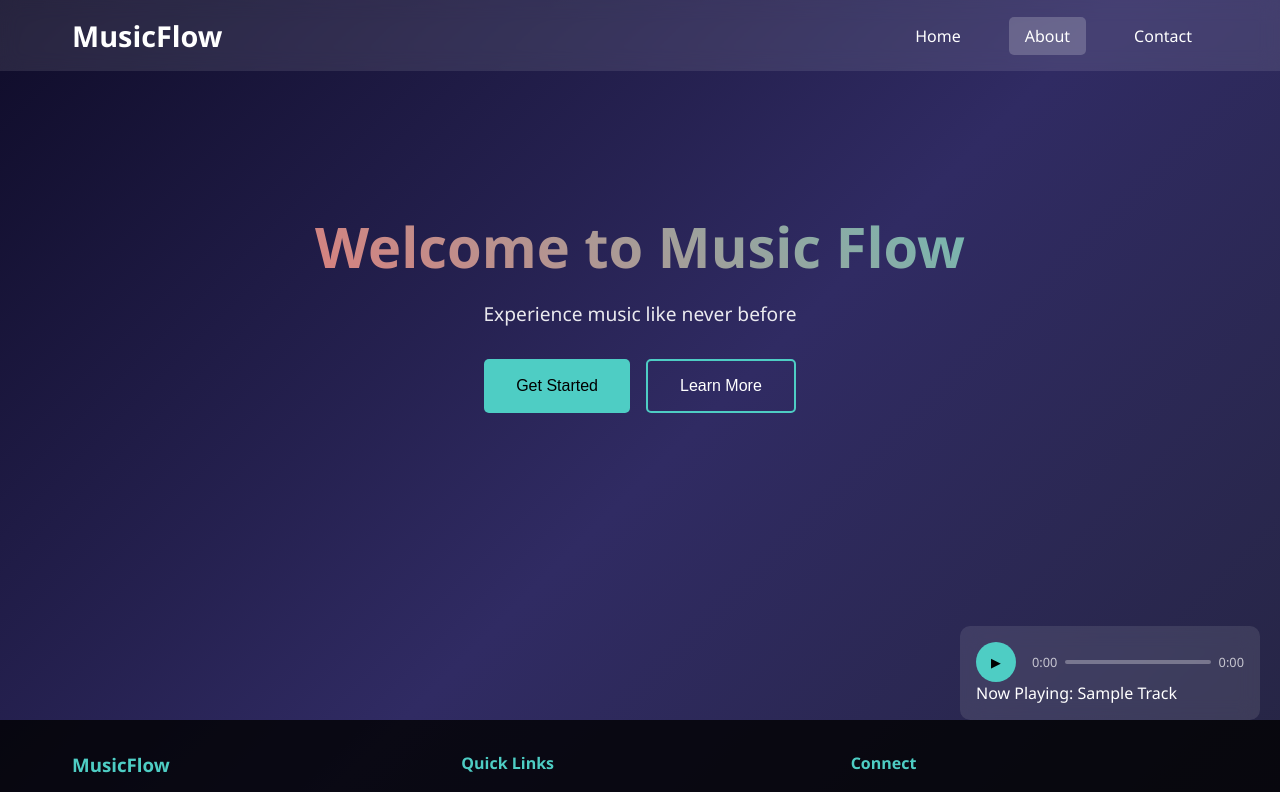
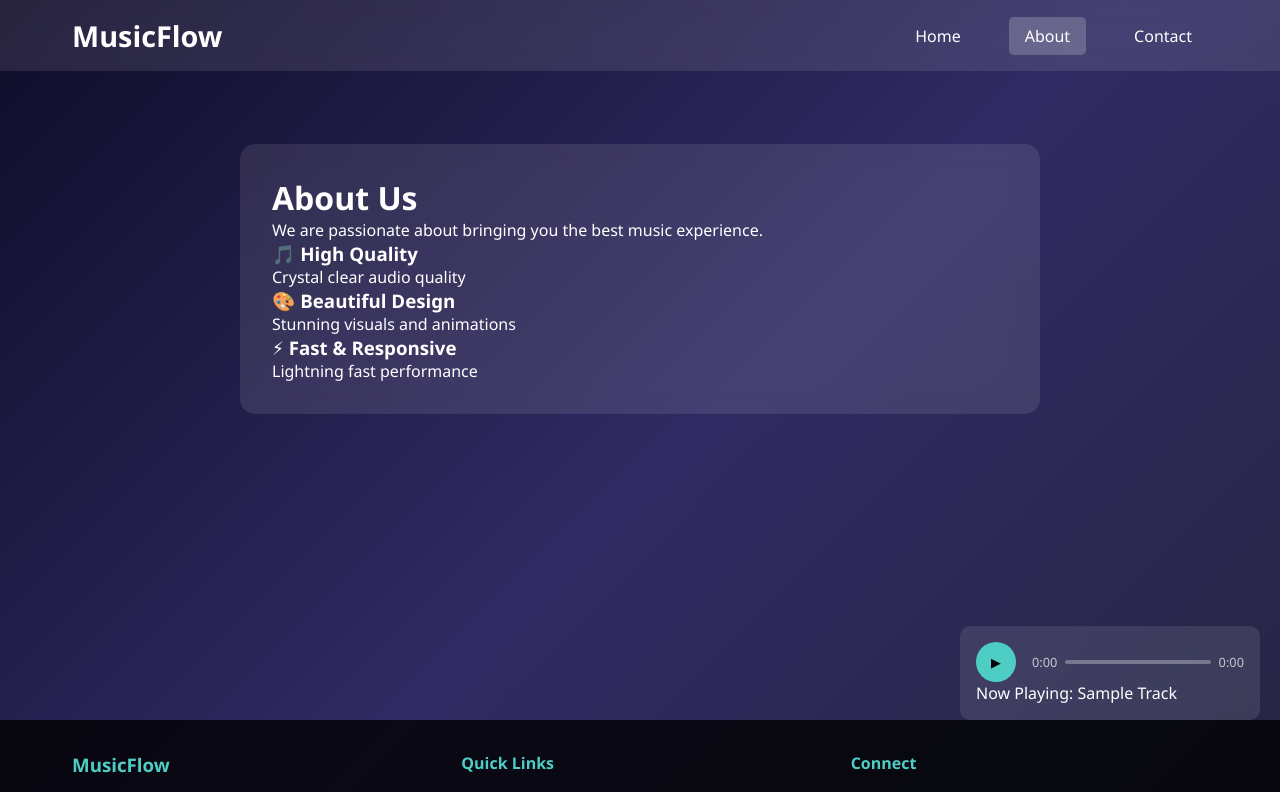
Before and after one commit to TOOSII102/BASE-WEB-APP2, a Next.js app: page /about in a window 1280 px wide. Shown: the top 792 px of the page. Built offline with nearby package versions, Linux system fonts and the light colour scheme.

Commit message:
POWERED BY 𝖢𝖠𝖲𝖯𝖤𝖱 𝖳𝖤𝖢𝖧

```diff
--- a/app/about/page.js
+++ b/app/about/page.js
@@ -1,16 +1,30 @@
 import Layout from '../../components/Layout'
+import AnimatedBackground from '../../components/AnimatedBackground'
 
-export default function Home() {
+export default function About() {
   return (
-    <Layout>
-      <div className="hero-section">
-        <h1>Welcome to Music Flow</h1>
-        <p>Experience music like never before</p>
-        <div className="cta-buttons">
-          <button className="btn-primary">Get Started</button>
-          <button className="btn-secondary">Learn More</button>
+    <>
+      <AnimatedBackground />
+      <Layout>
+        <div className="page-content">
+          <h1>About Us</h1>
+          <p>We are passionate about bringing you the best music experience.</p>
+          <div className="features-grid">
+            <div className="feature-card">
+              <h3>🎵 High Quality</h3>
+              <p>Crystal clear audio quality</p>
+            </div>
+            <div className="feature-card">
+              <h3>🎨 Beautiful Design</h3>
+              <p>Stunning visuals and animations</p>
+            </div>
+            <div className="feature-card">
+              <h3>⚡ Fast & Responsive</h3>
+              <p>Lightning fast performance</p>
+            </div>
+          </div>
         </div>
-      </div>
-    </Layout>
+      </Layout>
+    </>
   )
 }
```
